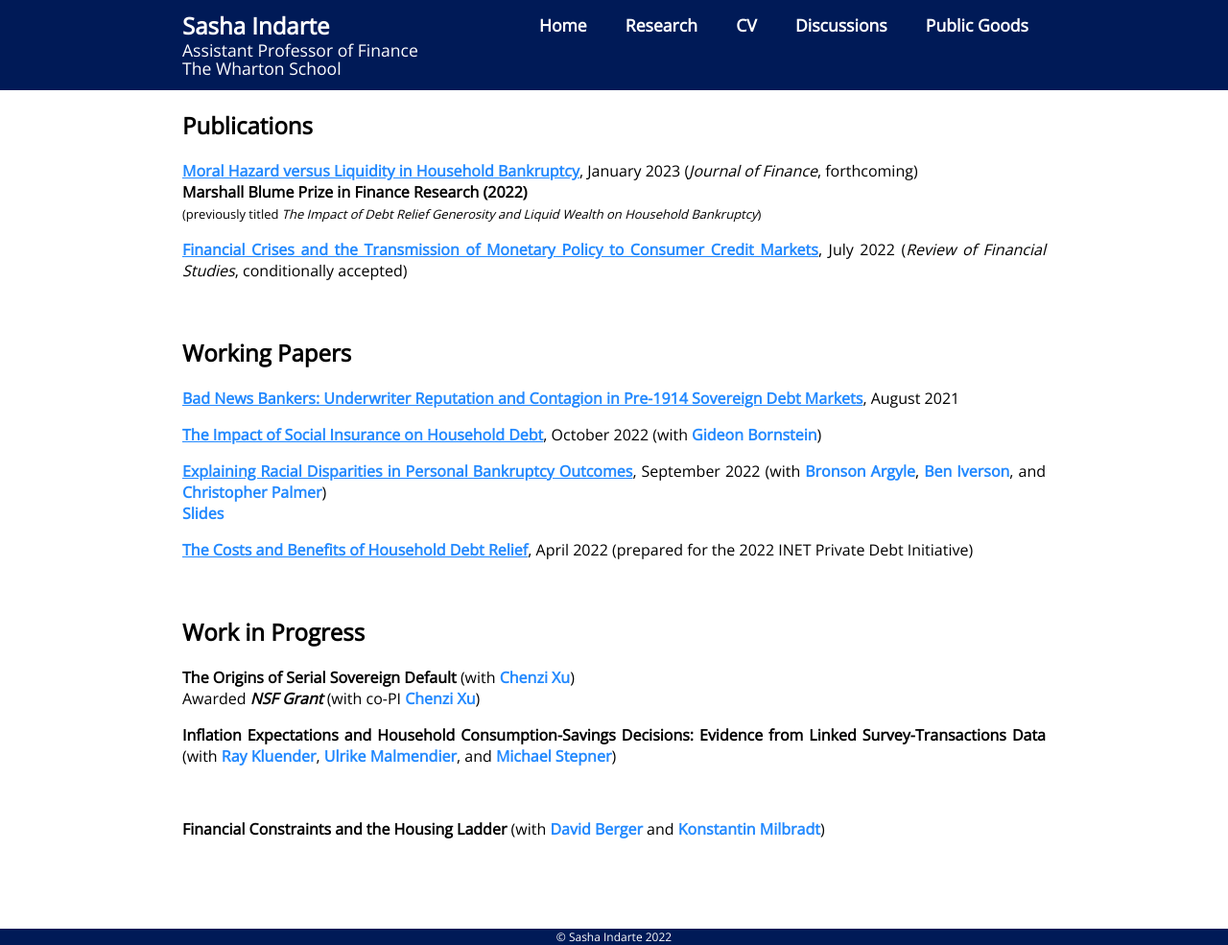
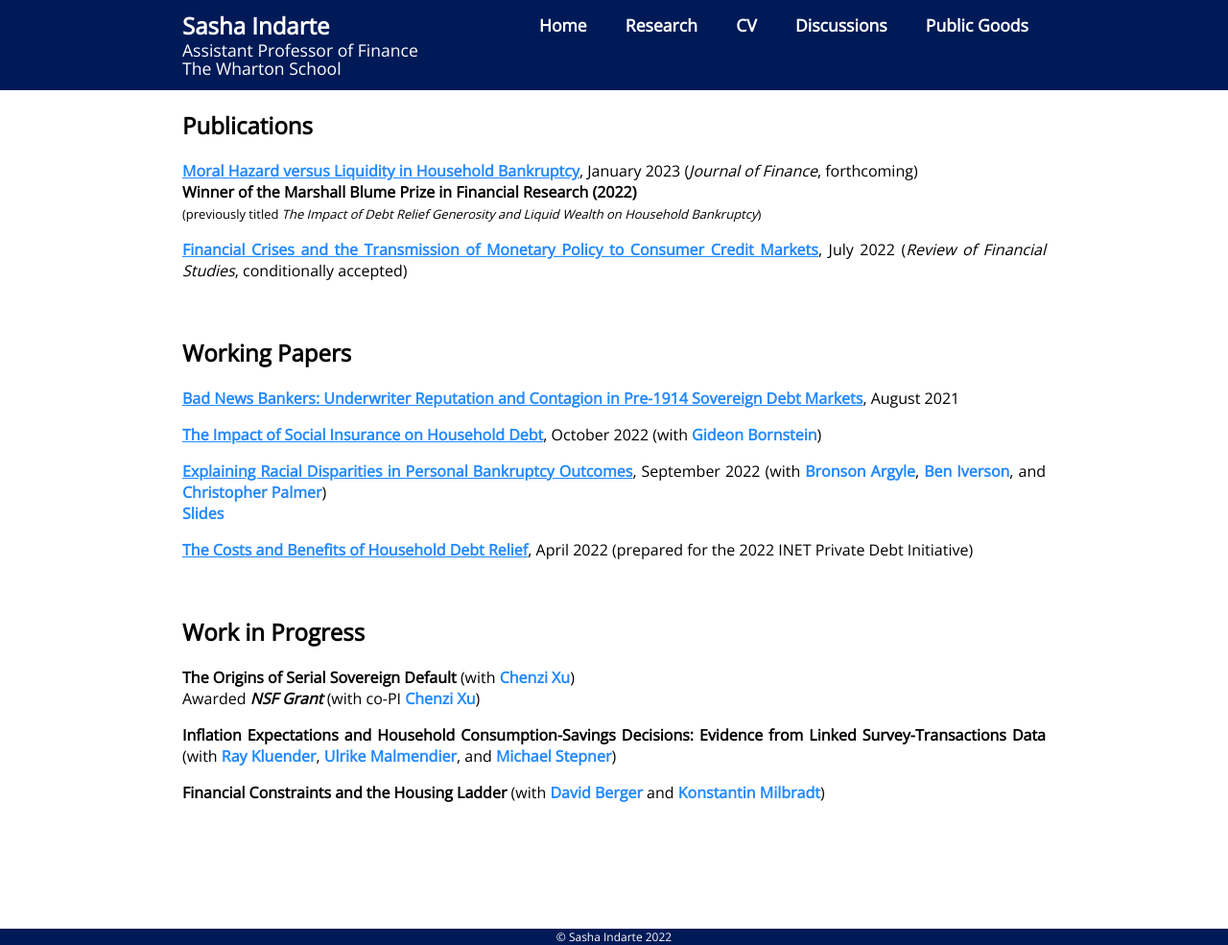
Before and after one commit to sashaindarte/sashaindarte.github.io, a Jekyll site: the page built from research/index.html, in a window 1280 px wide and 985 px high. Shown: the whole window at 96% size. Built offline with Jekyll 4.4.1, drawn with Linux system fonts in a browser that asks for light colours.

Commit message:
fixed spacing

```diff
--- a/research/index.html
+++ b/research/index.html
@@ -11,9 +11,9 @@ title: Sasha Indarte - Research
 		<p align="justify"> <a href = "/research/indarte_bk.pdf">
 			<u><b>Moral Hazard versus Liquidity in Household Bankruptcy</b></u></a>, January 2023 (<i>Journal of Finance</i>, forthcoming)
 			<br>
-			<b> Marshall Blume Prize in Finance Research (2022)</b>
+			<b>    Winner of the Marshall Blume Prize in Financial Research (2022)</b>
 			<br>
-			<font size="-1">(previously titled <i>The Impact of Debt Relief Generosity and Liquid Wealth on Household Bankruptcy</i>)</font>
+			<font size="-1">    (previously titled <i>The Impact of Debt Relief Generosity and Liquid Wealth on Household Bankruptcy</i>)</font>
 		</p>
 
 		<p align="justify"> <a href = "/research/si_crises_monetary_policy.pdf">
@@ -54,7 +54,6 @@ title: Sasha Indarte - Research
 		<p align = "justify">
 			<b> Inflation Expectations and Household Consumption-Savings Decisions: Evidence from Linked Survey-Transactions Data </b> (with <a href="https://www.raykluender.com/">Ray Kluender</a>, <a href="https://eml.berkeley.edu/~ulrike/">Ulrike Malmendier</a>, and <a href="https://michaelstepner.com/">Michael Stepner</a>)
 		</p>
-		<br>
 
 		<p align = "justify">
 			<b> Financial Constraints and the Housing Ladder </b> (with <a href="https://sites.google.com/site/davidwberger/">David Berger</a> and <a href="https://sites.google.com/site/milbradt/">Konstantin Milbradt</a>)
```
